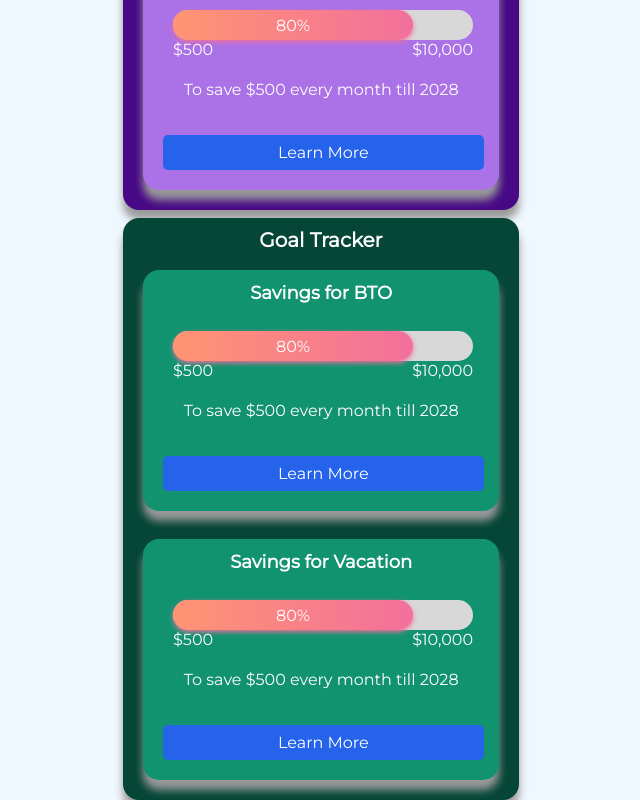
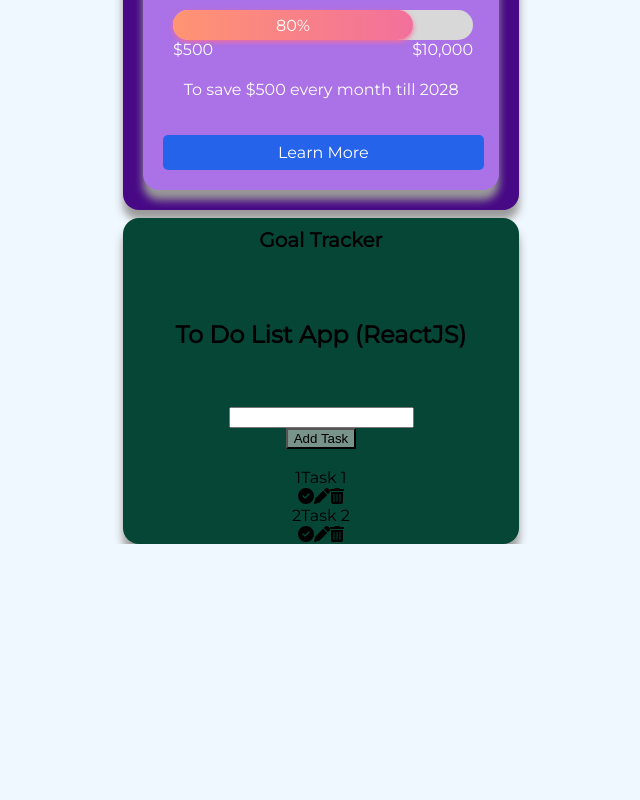
Before and after one commit to shermainelim/CoupleGoalsApp, a React (Create React App) app in the folder client/: page /dashboard in a window 1280 px wide. Shown: the part 747-1547 px from the top of the page, without its empty margins (317-957 px from the left). After the commit the page ends 1291 px from the top, so only its background shows below. Built offline with nearby package versions, Linux system fonts and the light colour scheme.

Commit message:
todo list

```diff
--- a/client/package.json
+++ b/client/package.json
@@ -3,6 +3,7 @@
   "version": "0.1.0",
   "private": true,
   "dependencies": {
+    "@fortawesome/free-solid-svg-icons": "^6.4.0",
     "@reduxjs/toolkit": "^1.8.5",
     "@testing-library/jest-dom": "^5.16.5",
     "@testing-library/react": "^13.4.0",
--- a/client/src/screens/dashboard/dashboard.jsx
+++ b/client/src/screens/dashboard/dashboard.jsx
@@ -9,6 +9,9 @@
 import CustomButton from "../../shared/CustomButton";
 import { BigCard } from "../../shared/BigCard";
 import { CardGoal } from "../../shared/CardGoal";
+import UpdateForm from "../todo/UpdateForm";
+import AddTaskForm from "../todo/AddTaskForm";
+import ToDo from "../todo/ToDo";
 
 const Dashboard = () => {
   const navigate = useNavigate();
@@ -61,6 +64,115 @@
 
 const yearsTgt = getFormatedStringFromDays(daysTgt);
 
+
+  // Tasks (ToDo List) State
+  //////////////////////////
+  const [toDo, setToDo] = useState([
+    {id: 1, title: 'Task 1', status: false},
+    {id: 2, title: 'Task 2', status: false}
+  ])
+
+  // Temp State
+  /////////////
+  const [newTask, setNewTask] = useState('')
+  const [updateData, setUpdateData] = useState('')
+
+  // Add task
+  ///////////
+  const addTask = () => {
+    if(newTask) {
+      let num = toDo.length + 1
+
+      // let newEntry = { id: num, title: newTask, status: false }
+      // setToDo([...toDo, newEntry])
+
+      // refactored
+      setToDo([
+        ...toDo,
+        { id: num, title: newTask, status: false }
+      ])
+
+      setNewTask('')
+
+    }
+  }
+
+  // Delete task
+  //////////////
+  const deleteTask = (id) => {
+
+    // let newTasks = toDo.filter( task => task.id !== id)
+    // setToDo(newTasks)
+
+    // refactored
+    setToDo(toDo.filter(task => task.id !== id))
+
+  }
+
+  // Mark task as done or completed
+  /////////////////////////////////
+  const markDone = (id) => {
+
+    // let newTask = toDo.map( task => {
+    //   if( task.id === id ) {
+    //     return ({ ...task, status: !task.status })
+    //   }
+    //   return task
+    // })
+    // setToDo(newTask)
+
+    // refactored
+    setToDo(toDo.map(
+      task => task.id === id
+      ? ({ ...task, status: !task.status })
+      : (task)
+    ))
+
+  }
+
+  // Cancel update
+  ////////////////
+  const cancelUpdate = () => {
+    setUpdateData('')
+  }
+
+  // Change task for update
+  /////////////////////////
+  const changeHolder = (e) => {
+
+    // let newEntry = {
+    //   id: updateData.id,
+    //   title: e.target.value,
+    //   status: updateData.status ? true : false
+    // }
+    // setUpdateData(newEntry)
+
+    // refactored
+    setUpdateData({...updateData, title: e.target.value})
+
+  }
+
+  // Update task
+  //////////////
+  const updateTask = () => {
+
+    // let filterRecords = [...toDo].filter( task => task.id !== updateData.id )
+    // let updatedObject = [...filterRecords, updateData]
+    // setToDo(updatedObject)
+
+    // refactored
+    let removeOldRecord = [...toDo].filter(task => task.id !== updateData.id)
+    setToDo([
+      ...removeOldRecord,
+      updateData
+    ])
+
+    setUpdateData('')
+
+  }
+
+
+
   return (
     <div className={cx("space-container")}>
         <div className={cx("space-title")}>Couple Goals Dashboard</div>
@@ -95,22 +207,42 @@
 
     <div className="big-card-container-goals">
         <div className="big-card-title">Goal Tracker</div>
-      <CardGoal
-          title="Savings for BTO"
-          description="To save $500 every month till 2028"
-          buttonText="Learn More"
-          link="card2"
-        />
-        <CardGoal
-          title="Savings for Vacation"
-          description="To save $500 every month till 2028"
-          buttonText="Learn More"
-          link="card2"
-        />
+        <div className="container-todo">
+
+<br /><br />
+<h2>To Do List App (ReactJS)</h2>
+<br /><br />
+
+{updateData && updateData ? (
+  <UpdateForm
+    updateData={updateData}
+    changeHolder={changeHolder}
+    updateTask={updateTask}
+    cancelUpdate={cancelUpdate}
+  />
+) : (
+  <AddTaskForm
+    newTask={newTask}
+    setNewTask={setNewTask}
+    addTask={addTask}
+  />
+)}
+
+{toDo && toDo.length ? '' : 'No Tasks...'}
+
+<ToDo
+  toDo={toDo}
+  markDone={markDone}
+  setUpdateData={setUpdateData}
+  deleteTask={deleteTask}
+/>
+
+</div>
 
     </div>
     </div>
   );
-};
+}
+
 
 export default Dashboard;
--- a/client/src/screens/dashboard/dashboard.scss
+++ b/client/src/screens/dashboard/dashboard.scss
@@ -93,7 +93,7 @@
         display: flex;
         flex-direction: column;
         margin: 0.5rem;
-        color:white;
+        color:black;
         background-color: rgb(5, 70, 54);
         height: fit-content;
         margin-left: 20px;
@@ -107,4 +107,7 @@
         margin-top: 10px;
         margin-bottom: 10px;
       }
+      .container-todo{
+        color:black
+      }
   }
--- /dev/null
+++ b/client/src/screens/todo/AddTaskForm.jsx
@@ -0,0 +1,25 @@
+const AddTaskForm = ({ newTask, setNewTask, addTask }) => {
+  return(
+    <>
+      {/* Add Task */}
+      <div className="row">
+        <div className="col">
+          <input
+            value={newTask}
+            onChange={ (e) => setNewTask(e.target.value)}
+            className="form-control form-control-lg"
+          />
+        </div>
+        <div className="col-auto">
+          <button
+            onClick={addTask}
+            className="btn btn-lg btn-success"
+          >Add Task</button>
+        </div>
+      </div>
+      <br />
+    </>
+  )
+}
+
+export default AddTaskForm;
--- /dev/null
+++ b/client/src/screens/todo/ToDo.jsx
@@ -0,0 +1,51 @@
+import React from 'react';
+
+import { FontAwesomeIcon } from '@fortawesome/react-fontawesome'
+import {
+  faCircleCheck, faPen, faTrashCan
+} from '@fortawesome/free-solid-svg-icons'
+
+const ToDo = ({ toDo, markDone, setUpdateData, deleteTask }) => {
+  return(
+    <>
+      {toDo && toDo
+      .sort((a, b) => a.id > b.id ? 1 : -1)
+      .map( (task, index) => {
+        return(
+          <React.Fragment key={task.id}>
+            <div className="col taskBg">
+              <div className={ task.status ? 'done' : '' }>
+                <span className="taskNumber">{index + 1}</span>
+                <span className="taskText">{task.title}</span>
+              </div>
+              <div className="iconsWrap">
+                <span title="Completed / Not Completed"
+                  onClick={ (e) => markDone(task.id) }
+                >
+                  <FontAwesomeIcon icon={faCircleCheck} />
+                </span>
+
+                {task.status ? null : (
+                  <span title="Edit"
+                    onClick={ () => setUpdateData(task) }
+                  >
+                    <FontAwesomeIcon icon={faPen} />
+                  </span>
+                )}
+
+                <span title="Delete"
+                  onClick={() => deleteTask(task.id)}
+                >
+                  <FontAwesomeIcon icon={faTrashCan} />
+                </span>
+              </div>
+            </div>
+          </React.Fragment>
+        )
+      })
+      }
+    </>
+  )
+}
+
+export default ToDo;
--- /dev/null
+++ b/client/src/screens/todo/UpdateForm.jsx
@@ -0,0 +1,28 @@
+const UpdateForm = ({ updateData, changeHolder, updateTask, cancelUpdate }) => {
+  return(
+    <>
+      <div className="row">
+        <div className="col">
+          <input
+            value={ updateData && updateData.title }
+            onChange={ (e) => changeHolder(e)}
+            className="form-control form-control-lg"
+          />
+        </div>
+        <div className="col-auto">
+          <button
+            onClick={updateTask}
+            className="btn btn-lg btn-success mr-20"
+          >Update</button>
+          <button
+            onClick={cancelUpdate}
+            className="btn btn-lg btn-warning"
+          >Cancel</button>
+        </div>
+      </div>
+      <br />
+    </>
+  )
+}
+
+export default UpdateForm;
```
Also changed, not shown: 1 other file (tests, documents, lock files or other folders).
